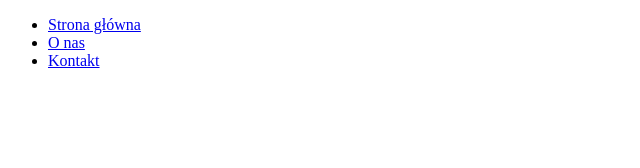
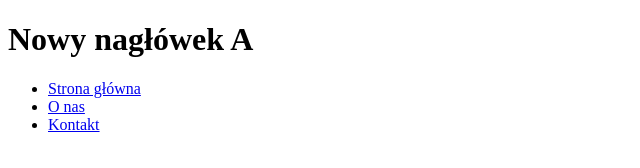
Before and after one commit to andrew76999/ZadanieDomowe, a plain HTML site: page navigation.html in a window 1280 px wide. Shown: the whole page, without its empty margins (0-640 px from the left). Drawn offline with Linux system fonts and the light colour scheme.

Commit message:
Zmiana nagłówka w feature/header-desgin-a

```diff
--- a/navigation.html
+++ b/navigation.html
@@ -6,6 +6,7 @@
     <title>Nawigacja</title>
 </head>
 <body>
+<h1>Nowy nagłówek A</h1>
     <nav>
         <ul>
             <li><a href="index.html">Strona główna</a></li>
```
